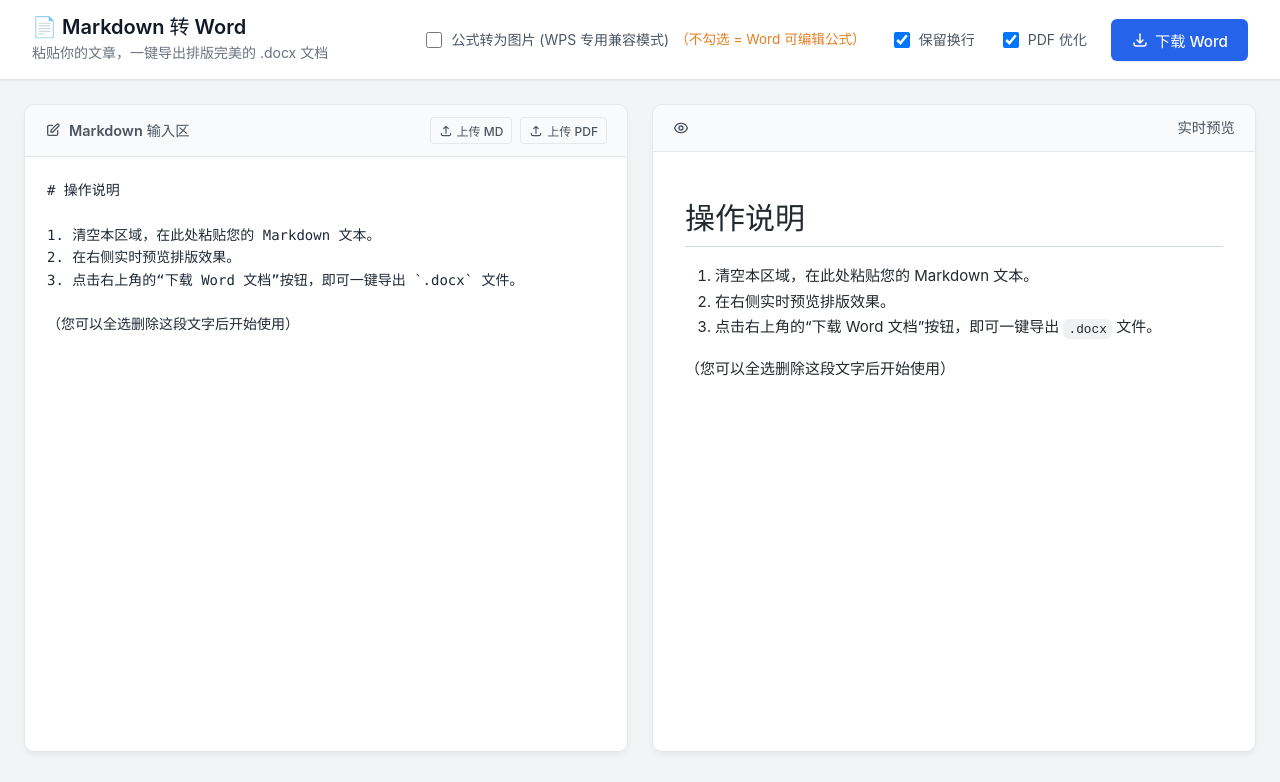
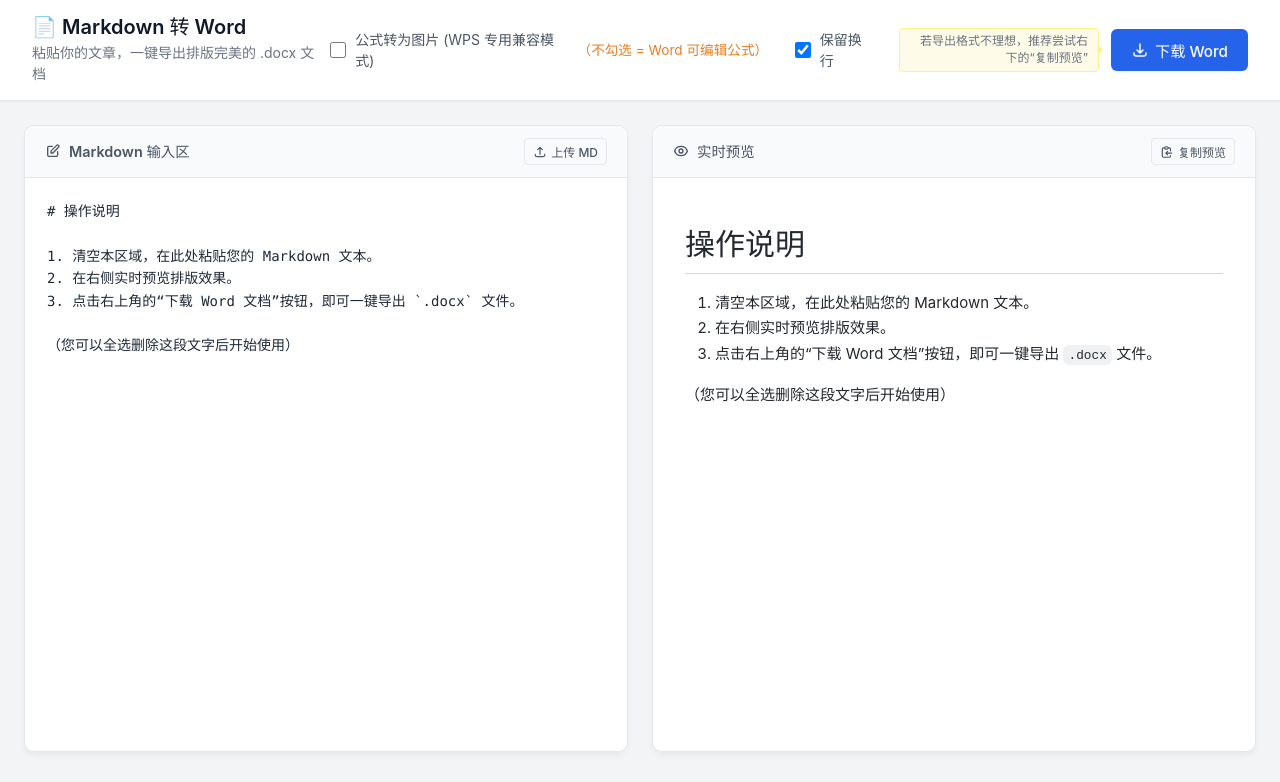
Before and after one commit to markfxm/MDtoWord, a Vue app: page / in a window 1280 px wide. Shown: the top 782 px of the page. Built offline with nearby package versions, Linux system fonts and the light colour scheme.

Commit message:
Add copy button

```diff
--- a/package.json
+++ b/package.json
@@ -17,7 +17,6 @@
     "katex": "^0.16.33",
     "marked": "^17.0.3",
     "mathml2omml": "^0.5.0",
-    "pdfjs-dist": "^4.10.38",
     "temml": "^0.13.2",
     "twemoji": "^14.0.2",
     "vue": "^3.5.25"
--- a/src/components/MDtoWord.vue
+++ b/src/components/MDtoWord.vue
@@ -12,14 +12,14 @@
           <span>公式转为图片 (WPS 专用兼容模式)</span>
           <span style="color:#e67e22; font-size:0.85rem;">（不勾选 = Word 可编辑公式）</span>
         </label>
-        <label class="compatibility-toggle" title="允许单换行直接转换为换行符（对 PDF 复制很有用）">
+        <label class="compatibility-toggle" title="允许单换行直接转换为换行符">
           <input type="checkbox" v-model="isPreserveBreaks">
           <span>保留换行</span>
         </label>
-        <label class="compatibility-toggle" title="自动转换 PDF 特殊符号并恢复列表缩进">
-          <input type="checkbox" v-model="isOptimizePdf">
-          <span>PDF 优化</span>
-        </label>
+        <div class="download-container">
+          <div class="download-hint-text">
+            若导出格式不理想，推荐尝试右下的“复制预览”
+          </div>
           <button class="download-btn" @click="downloadWord" :disabled="isDownloading">
             <svg v-if="!isDownloading" width="18" height="18" fill="none" stroke="currentColor" viewBox="0 0 24 24">
               <path stroke-linecap="round" stroke-linejoin="round" stroke-width="2"
@@ -28,6 +28,7 @@
             <span v-else class="spinner"></span>
             {{ isDownloading ? '正在处理...' : '下载 Word' }}
           </button>
+        </div>
       </div>
     </header>
 
@@ -46,7 +47,7 @@
           </div>
           <div class="pane-actions">
             <!-- Upload MD 按钮 -->
-            <button class="action-btn" @click="triggerMdUpload" :disabled="isReadingMd || isReadingPdf">
+            <button class="action-btn" @click="triggerMdUpload" :disabled="isReadingMd">
               <svg v-if="!isReadingMd" width="14" height="14" fill="none" stroke="currentColor" viewBox="0 0 24 24">
                 <path stroke-linecap="round" stroke-linejoin="round" stroke-width="2"
                   d="M4 16v1a3 3 0 003 3h10a3 3 0 003-3v-1m-4-8l-4-4m0 0L8 8m4-4v12"></path>
@@ -55,17 +56,6 @@
               {{ isReadingMd ? '读取中...' : '上传 MD' }}
             </button>
             <input type="file" ref="mdFileInput" @change="handleMdUpload" accept=".md" style="display: none;">
-
-            <!-- Upload PDF 按钮 -->
-            <button class="action-btn" @click="triggerPdfUpload" :disabled="isReadingMd || isReadingPdf">
-              <svg v-if="!isReadingPdf" width="14" height="14" fill="none" stroke="currentColor" viewBox="0 0 24 24">
-                <path stroke-linecap="round" stroke-linejoin="round" stroke-width="2"
-                  d="M4 16v1a3 3 0 003 3h10a3 3 0 003-3v-1m-4-8l-4-4m0 0L8 8m4-4v12"></path>
-              </svg>
-              <span v-else class="spinner mini"></span>
-              {{ isReadingPdf ? '解析中...' : '上传 PDF' }}
-            </button>
-            <input type="file" ref="fileInput" @change="handleFileChange" accept=".pdf" style="display: none;">
           </div>
         </div>
         <!-- 使用 v-model 进行数据双向绑定，并添加拖拽支持 -->
@@ -77,6 +67,7 @@
       <!-- 预览区 -->
       <div class="pane">
         <div class="pane-title">
+          <div style="display: flex; align-items: center; gap: 8px;">
             <svg width="16" height="16" fill="none" stroke="currentColor" viewBox="0 0 24 24">
               <path stroke-linecap="round" stroke-linejoin="round" stroke-width="2" d="M15 12a3 3 0 11-6 0 3 3 0 016 0z">
               </path>
@@ -86,8 +77,23 @@
             </svg>
             实时预览
           </div>
+          <div class="pane-actions">
+            <button class="action-btn" @click="copyPreviewContent" :disabled="isCopied" title="复制预览内容，可直接粘贴到 Word">
+              <svg v-if="!isCopied" width="14" height="14" fill="none" stroke="currentColor" viewBox="0 0 24 24">
+                <path stroke-linecap="round" stroke-linejoin="round" stroke-width="2"
+                  d="M8 5H6a2 2 0 00-2 2v12a2 2 0 002 2h10a2 2 0 002-2v-1M8 5a2 2 0 002 2h2a2 2 0 002-2M8 5a2 2 0 012-2h2a2 2 0 012 2m0 0h2a2 2 0 012 2v3m2 4H10m0 0l3-3m-3 3l3 3">
+                </path>
+              </svg>
+              <svg v-else width="14" height="14" fill="none" stroke="currentColor" viewBox="0 0 24 24">
+                <path stroke-linecap="round" stroke-linejoin="round" stroke-width="2" d="M5 13l4 4L19 7"></path>
+              </svg>
+              {{ isCopied ? '已复制' : '复制预览' }}
+            </button>
+          </div>
+        </div>
         <!-- 使用 v-html 渲染计算属性生成的安全 HTML -->
-        <div class="preview" v-html="previewHtml" @mouseenter="activePane = 'preview'" @scroll="handlePreviewScroll" @mousemove="handlePreviewMouseMove" @mouseleave="handlePreviewMouseLeave" ref="previewRef"></div>
+        <div class="preview" v-html="previewHtml" @mouseenter="activePane = 'preview'" @scroll="handlePreviewScroll"
+          @mousemove="handlePreviewMouseMove" @mouseleave="handlePreviewMouseLeave" ref="previewRef"></div>
       </div>
     </main>
   </div>
@@ -95,31 +101,22 @@
 
 <script setup>
 import { ref, computed } from 'vue';
-import * as pdfjsLib from 'pdfjs-dist';
 import { renderMarkdownWithMath } from '../utils/markdownUtils.js';
 import { downloadWord as exportWordUtility } from '../utils/exportWord.js';
-
-// 设置 PDF.js Worker
-pdfjsLib.GlobalWorkerOptions.workerSrc = new URL(
-  'pdfjs-dist/build/pdf.worker.min.mjs',
-  import.meta.url
-).toString();
 
 // 界面状态
 const isWpsCompatible = ref(false); // 默认使用标准模式（原生公式），现代 WPS/Word 均支持良好
 const isPreserveBreaks = ref(true);
-const isOptimizePdf = ref(true);
 const isDownloading = ref(false);
-const isReadingPdf = ref(false);
 const isReadingMd = ref(false);
 const isDragging = ref(false);
-const fileInput = ref(null);
 const mdFileInput = ref(null);
 const textareaRef = ref(null);
 const previewRef = ref(null);
 const hoveredElement = ref(null);
 const activePane = ref('');
 const isScrolling = ref(false);
+const isCopied = ref(false);
 let scrollTimeout = null;
 
 const handleTextareaScroll = () => {
@@ -212,7 +209,6 @@ const markdownContent = ref(`# 操作说明
 const previewHtml = computed(() => {
   return renderMarkdownWithMath(markdownContent.value, {
     isForWord: false,
-    isOptimizePdf: isOptimizePdf.value,
     isPreserveBreaks: isPreserveBreaks.value
   });
 });
@@ -228,11 +224,46 @@ const downloadWord = async () => {
   });
 };
 
-/**
- * 触发文件选择
- */
-const triggerPdfUpload = () => {
-  fileInput.value?.click();
+const copyPreviewContent = async () => {
+  const previewEl = previewRef.value;
+  if (!previewEl) return;
+
+  try {
+    // 获取 HTML 和纯文本内容
+    // 注意：如果是公式，HTML 会包含 KaTeX 的 DOM 结构，Word 通常能很好地识别
+    const htmlContent = previewEl.innerHTML;
+    const textContent = previewEl.innerText;
+
+    // 使用 Clipboard API 写入富文本
+    const typeHtml = 'text/html';
+    const typeText = 'text/plain';
+    const blobHtml = new Blob([htmlContent], { type: typeHtml });
+    const blobText = new Blob([textContent], { type: typeText });
+
+    const data = [new ClipboardItem({
+      [typeHtml]: blobHtml,
+      [typeText]: blobText
+    })];
+
+    await navigator.clipboard.write(data);
+
+    isCopied.value = true;
+    setTimeout(() => {
+      isCopied.value = false;
+    }, 2000);
+  } catch (err) {
+    console.error('复制失败:', err);
+    // 降级处理：仅尝试复制纯文本
+    try {
+      await navigator.clipboard.writeText(previewEl.innerText);
+      isCopied.value = true;
+      setTimeout(() => {
+        isCopied.value = false;
+      }, 2000);
+    } catch (fallbackErr) {
+      alert('复制失败，请手动选择预览区内容进行复制。');
+    }
+  }
 };
 
 const triggerMdUpload = () => {
@@ -268,12 +299,10 @@ const handleMdUpload = (event) => {
 };
 
 const handleFile = async (file) => {
-  if (file.name.toLowerCase().endsWith('.pdf')) {
-    await processPdf(file);
-  } else if (file.name.toLowerCase().endsWith('.md')) {
+  if (file.name.toLowerCase().endsWith('.md')) {
     await processMd(file);
   } else {
-    alert('暂不支持该文件格式，请上传 PDF 或 Markdown 文件。');
+    alert('暂不支持该文件格式，请上传 Markdown 文件。');
   }
 };
 
@@ -290,48 +319,6 @@ const processMd = async (file) => {
     alert('读取文件失败，请重试。');
   } finally {
     isReadingMd.value = false;
-  }
-};
-
-/**
- * 处理 PDF 文件 (从原 handlePdfUpload 提取)
- */
-const handleFileChange = (event) => {
-  const file = event.target.files[0];
-  if (file) handleFile(file);
-  event.target.value = '';
-};
-
-const processPdf = async (file) => {
-  isReadingPdf.value = true;
-  try {
-    const arrayBuffer = await file.arrayBuffer();
-    const pdf = await pdfjsLib.getDocument({ data: arrayBuffer }).promise;
-    let fullText = '';
-
-    for (let i = 1; i <= pdf.numPages; i++) {
-      const page = await pdf.getPage(i);
-      const textContent = await page.getTextContent();
-
-      let lastY = -1;
-      let pageText = '';
-
-      for (const item of textContent.items) {
-        if (lastY !== -1 && Math.abs(item.transform[5] - lastY) > 5) {
-          pageText += '\n';
-        }
-        pageText += item.str;
-        lastY = item.transform[5];
-      }
-      fullText += pageText + '\n\n';
-    }
-
-    markdownContent.value = fullText.trim();
-  } catch (error) {
-    console.error('解析 PDF 出错:', error);
-    alert('解析 PDF 失败，请确保文件未加密且格式正确。');
-  } finally {
-    isReadingPdf.value = false;
   }
 };
 </script>
@@ -414,6 +401,37 @@ const processPdf = async (file) => {
   align-items: center;
   gap: 6px;
   box-shadow: 0 1px 2px 0 rgba(0, 0, 0, 0.05);
+  white-space: nowrap;
+}
+
+.download-container {
+  display: flex;
+  align-items: center;
+  gap: 12px;
+}
+
+.download-hint-text {
+  font-size: 0.75rem;
+  color: #6b7280;
+  background-color: #fefce8;
+  border: 1px solid #fef08a;
+  padding: 4px 10px;
+  border-radius: 4px;
+  max-width: 180px;
+  line-height: 1.4;
+  text-align: right;
+  position: relative;
+}
+
+.download-hint-text::after {
+  content: '';
+  position: absolute;
+  right: -5px;
+  top: 50%;
+  transform: translateY(-50%);
+  border-width: 5px 0 5px 5px;
+  border-style: solid;
+  border-color: transparent transparent transparent #fef08a;
 }
 
 .download-btn:disabled {
@@ -640,4 +658,9 @@ textarea.dragging {
   max-width: 100%;
   box-sizing: content-box;
 }
+
+/* 隐藏预览区的 MathML 冗余文本，防止 Chrome 原生渲染导致重复 */
+.preview :deep(.katex-mathml) {
+  display: none;
+}
 </style>
--- a/src/main.js
+++ b/src/main.js
@@ -1,5 +1,6 @@
 import { createApp } from 'vue'
 import './style.css'
 import App from './App.vue'
+import 'katex/dist/katex.min.css'
 
 createApp(App).mount('#app')
--- a/src/utils/markdownUtils.js
+++ b/src/utils/markdownUtils.js
@@ -1,7 +1,6 @@
 import { marked } from 'marked';
 import katex from 'katex';
 import { cleanupMathContent } from './mathUtils.js';
-import { optimizePdfContent } from './pdfUtils.js';
 
 // 添加自定义 marked 扩展，解决中文和全角标点环境下 **粗体** 解析失败的问题
 marked.use({
@@ -51,7 +50,7 @@ marked.use({
 export const renderMarkdownWithMath = (text, options = {}) => {
   if (!text) return '';
 
-  const { isForWord = false, isOptimizePdf = true, isPreserveBreaks = true } = options;
+  const { isForWord = false, isPreserveBreaks = true } = options;
 
   let mathTokens = {};
   let tokenIndex = 0;
@@ -71,9 +70,6 @@ export const renderMarkdownWithMath = (text, options = {}) => {
     tokenIndex++;
     return token;
   });
-
-  // 2. PDF 优化预处理
-  processedText = isOptimizePdf ? optimizePdfContent(processedText) : processedText;
 
   // 3. 基础 markdown 解析
   let html = marked.parse(processedText, { breaks: isPreserveBreaks });
--- a/src/utils/pdfUtils.js
+++ /dev/null
@@ -1,84 +0,0 @@
-/**
- * PDF 粘贴内容预处理：修复丢失的列表符号和缩进
- */
-export const optimizePdfContent = (text) => {
-  if (!text) return '';
-
-  let lines = text.split('\n');
-  let result = [];
-  let pendingMarker = null;
-
-  const pdfBulletRegex = /^[•●○▪▫](?:\s|$)/;
-  const numberedListRegex = /^\d+[\.、]\s*/;
-  const mdListRegex = /^[*+-]\s+/;
-
-  for (let i = 0; i < lines.length; i++) {
-    let rawLine = lines[i];
-    let trimmed = rawLine.trim();
-
-    if (trimmed === "") {
-      // 如果正在等待列表内容的文字，跳过空行
-      if (pendingMarker) continue;
-      result.push("");
-      continue;
-    }
-
-    let processedLine = trimmed;
-    let currentLineMarker = null;
-
-    // 1. 识别列表标记
-    if (pdfBulletRegex.test(trimmed)) {
-      currentLineMarker = "* ";
-      processedLine = trimmed.replace(pdfBulletRegex, "").trim();
-    } else if (numberedListRegex.test(trimmed)) {
-      const match = trimmed.match(numberedListRegex);
-      const numPart = match[0].match(/\d+/)[0];
-      currentLineMarker = `${numPart}. `;
-      processedLine = trimmed.replace(numberedListRegex, "").trim();
-    } else if (mdListRegex.test(trimmed)) {
-      const match = trimmed.match(mdListRegex);
-      currentLineMarker = match[0];
-      processedLine = trimmed.replace(mdListRegex, "").trim();
-    }
-
-    // 2. 处理标记与文字分离的情况 (Dangling Marker)
-    if (currentLineMarker) {
-      if (processedLine === "") {
-        pendingMarker = currentLineMarker;
-        continue;
-      } else {
-        processedLine = currentLineMarker + processedLine;
-        pendingMarker = null;
-      }
-    } else if (pendingMarker) {
-      processedLine = pendingMarker + processedLine;
-      pendingMarker = null;
-    }
-
-    // 3. 智能合行逻辑 (加强版)
-    if (result.length > 0) {
-      let lastLineIndex = result.length - 1;
-      let lastLine = result[lastLineIndex];
-      let lastTrimmed = lastLine.trim();
-
-      // 如果当前行不是新段落/列表/标题/表格，且上一行没有结束标点且不是表格，且上一行不是标题，则合并
-      const lineEnders = /[。！？\.!\?;；\uff1a:]$/;
-      const isTableLine = trimmed.startsWith('|');
-      const isLastLineTable = lastTrimmed.startsWith('|');
-      // 这里的正则必须与 generateDocxWithNativeMath/renderMarkdownWithMath 中的占位符格式严格一致
-      const isMathBlock = /@@@MATHBLOCK|@@@MATHINLINE/.test(trimmed) || /@@@MATHBLOCK|@@@MATHINLINE/.test(lastTrimmed);
-      const isStartOfNewPara = currentLineMarker || /^[#\s]/.test(trimmed) || isTableLine || /@@@MATHBLOCK/.test(trimmed);
-      const isLastLineHeading = lastTrimmed.startsWith('#');
-
-      if (!isStartOfNewPara && !isLastLineTable && !isMathBlock && !isLastLineHeading && lastTrimmed !== "" && !lineEnders.test(lastTrimmed)) {
-        const joiner = /[\u4e00-\u9fa5]/.test(lastLine + processedLine) ? "" : " ";
-        result[lastLineIndex] = lastLine + joiner + processedLine;
-        continue;
-      }
-    }
-
-    result.push(processedLine);
-  }
-
-  return result.join('\n');
-};
```
Also changed, not shown: 1 other file (tests, documents, lock files or other folders). Lines whose indentation alone changed are shown as unchanged.
